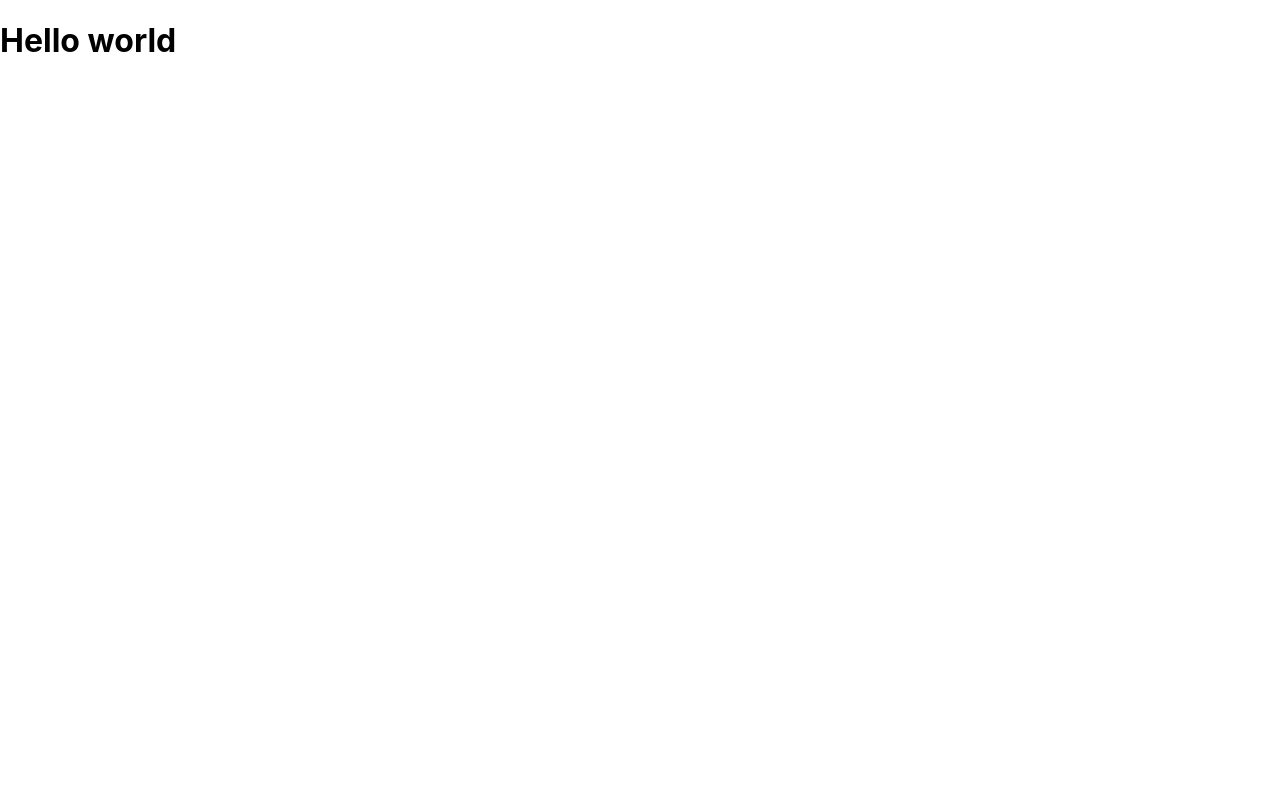
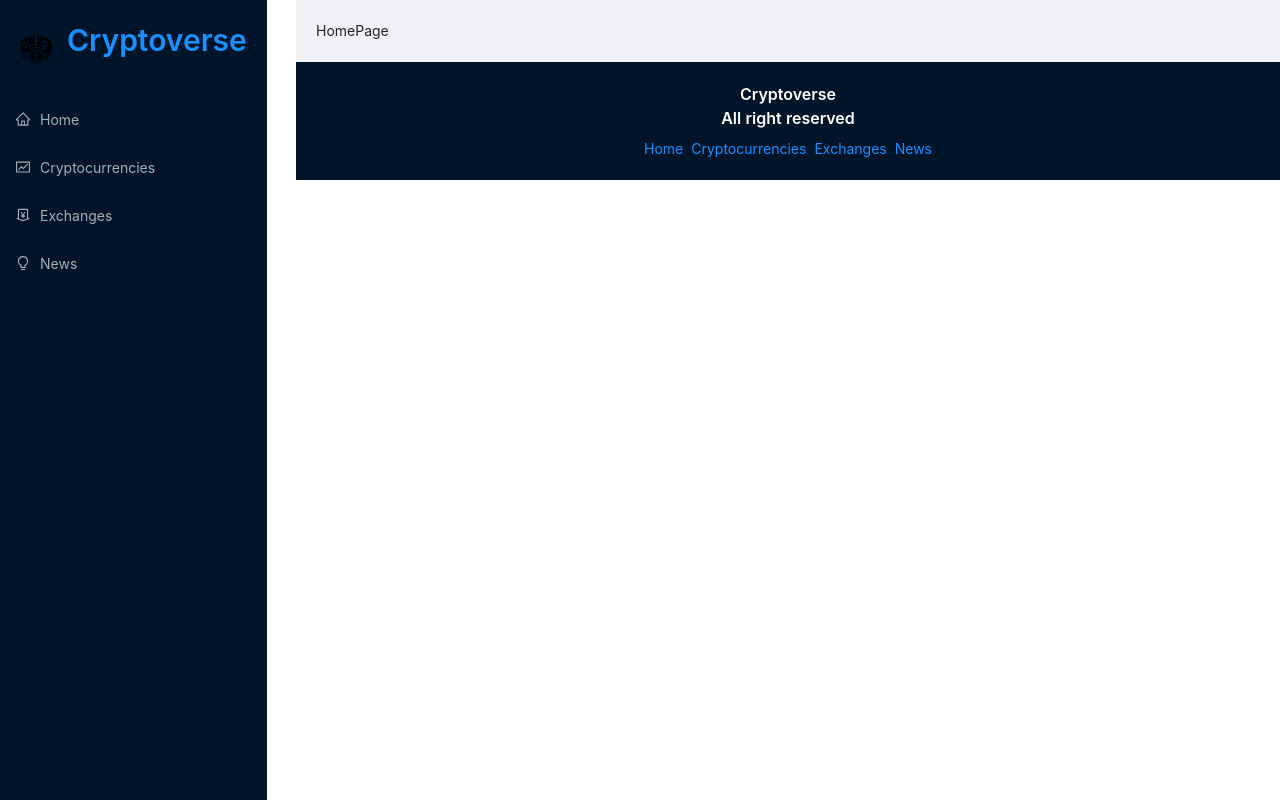
Before and after one commit to sumon-chandra/crypto-app, a React (Create React App) app: page / in a window 1280 px wide. Built offline with nearby package versions, Linux system fonts and the light colour scheme.

Commit message:
Generated all layouts

```diff
--- /dev/null
+++ b/src/App.css
@@ -0,0 +1,377 @@
+:root {
+  --text-primary: #000;
+  --bgPrimary: #fff;
+  --bgSecondary: #f9f9f9;
+  --pink: #0071bd;
+  --light-blue: #e6f7ff;
+  --border: #d9d9d9;
+}
+
+* {
+  margin: 0;
+  padding: 0;
+  box-sizing: border-box;
+}
+
+a:hover {
+  color: var(--pink) !important;
+}
+
+.app {
+  display: flex;
+  overflow: hidden;
+}
+
+.navbar {
+  flex: 0.2;
+  background-color: rgb(0, 21, 41);
+}
+
+.main {
+  flex: 0.8;
+  width: 100%;
+}
+.routes {
+  padding: 20px;
+}
+.nav-container {
+  position: fixed;
+  left: 0;
+  margin: 10px;
+  height: 100vh;
+  margin: 0px;
+  background-color: rgb(0, 21, 41);
+}
+
+.logo-container {
+  background-color: #001529;
+  display: flex;
+  padding: 20px;
+  align-items: center;
+  width: 100%;
+}
+.logo {
+  margin: 0 0 0 15px;
+}
+.logo a {
+  color: white;
+}
+.menu-control-container {
+  display: none !important;
+  position: absolute !important;
+  right: 10px !important;
+  top: 25px !important;
+  font-size: 1.2rem !important;
+  background-color: var(--bgSecondary) !important;
+  border: none !important;
+}
+
+.loader {
+  height: 81vh;
+  display: flex;
+  justify-content: center;
+  align-items: center;
+}
+
+@media screen and (max-width: 1300px) {
+  .main {
+    margin-left: 50px;
+  }
+}
+
+@media screen and (max-width: 1170px) {
+  .main {
+    margin-left: 50px;
+  }
+}
+
+@media screen and (max-width: 1000px) {
+  .main {
+    margin-left: 100px;
+  }
+}
+
+@media screen and (max-width: 800px) {
+  .app {
+    flex-direction: column;
+    overflow: hidden;
+  }
+
+  .navbar {
+    flex: 1;
+  }
+
+  .main {
+    flex: 1;
+    margin-top: 90px;
+    margin-left: 0px;
+    margin-right: 10px;
+  }
+
+  .nav-container {
+    height: 8vh;
+    position: fixed;
+    width: 100%;
+    z-index: 100;
+    background-color: var(--bgSecondary);
+  }
+
+  .menu-control-container {
+    display: block !important;
+  }
+
+  .ant-menu {
+    position: absolute;
+    right: 0px;
+  }
+  .home-title {
+    font-size: 1.4rem !important;
+  }
+  .show-more {
+    font-size: 1.3rem !important;
+  }
+}
+
+.coin-detail-container {
+  margin: 30px;
+}
+
+.coin-heading-container {
+  display: flex;
+  justify-content: center;
+  align-items: center;
+  flex-direction: column;
+  border-bottom: 1px solid var(--border);
+  padding-top: 20px;
+  padding-bottom: 20px;
+  gap: 10px;
+}
+
+.coin-heading-container .coin-name {
+  font-weight: 900;
+  color: var(--pink);
+}
+
+.coin-heading-container p {
+  font-size: 1rem;
+  opacity: 0.9;
+  margin-bottom: 20px;
+}
+
+.stats-container {
+  display: flex;
+  justify-content: space-between;
+  align-items: center;
+  gap: 40px;
+}
+
+.stats-container h2 {
+  font-weight: 700;
+  font-size: 1.4rem;
+  margin-top: 20px;
+  color: var(--pink);
+}
+
+.coin-details-heading {
+  font-weight: 700 !important;
+  margin-top: 20px !important;
+  color: var(--pink) !important;
+}
+
+.coin-stats {
+  display: flex;
+  justify-content: space-between;
+  border-bottom: 1px solid var(--border);
+  font-size: 1rem;
+  opacity: 0.9;
+  padding: 20px;
+}
+
+.coin-stats-name {
+  display: flex;
+  gap: 10px;
+  font-size: 1rem;
+}
+
+.stats {
+  font-weight: 800;
+}
+
+.coin-value-statistics-heading p {
+  font-size: 1rem;
+  opacity: 0.9;
+}
+
+.coin-desc-link {
+  display: flex;
+  gap: 40px;
+  margin-top: 40px;
+  padding-top: 20px;
+}
+
+.coin-desc-link h2 {
+  font-weight: 700;
+  color: var(--pink);
+}
+
+.coin-desc-link p {
+  font-size: 1rem;
+  opacity: 0.9;
+}
+
+.coin-desc-link a {
+  color: var(--pink);
+}
+
+.coin-desc-link h3 {
+  font-weight: 700;
+}
+
+.coin-desc {
+  flex: 0.5;
+}
+
+.coin-links {
+  padding: 0px 20px;
+  flex: 0.5;
+}
+
+.coin-link {
+  display: flex;
+  justify-content: space-between;
+  align-items: center;
+  border-bottom: 1px solid var(--border);
+  padding: 20px;
+}
+
+.link-name {
+  text-transform: capitalize;
+  font-size: 1rem;
+}
+
+.coin-link a {
+  color: var(--pink);
+  font-weight: 700;
+  font-size: 1rem;
+}
+
+.coin-link:hover,
+.coin-stats:hover {
+  background-color: var(--bgSecondary);
+}
+
+@media screen and (max-width: 1000px) {
+  .stats-container {
+    flex-direction: column;
+  }
+  .coin-desc-link {
+    flex-direction: column;
+  }
+  .stats-container h2 {
+    margin-top: 0px;
+  }
+}
+
+@media screen and (max-width: 500px) {
+  .coin-links {
+    padding: 0px;
+  }
+  .coin-detail-container {
+    margin: 0;
+  }
+}
+@media screen and (max-width: 500px) {
+  .heading {
+    margin-top: 20px;
+  }
+}
+
+.select-news {
+  width: 180px;
+}
+.news-card {
+  min-height: 300px !important;
+}
+.news-image-container {
+  display: flex !important;
+  justify-content: space-between !important;
+}
+.news-title {
+  width: 70%;
+}
+
+.news-image-container .img {
+  width: 100px;
+  height: 100px;
+}
+.news-card p {
+  color: black;
+  margin: 10px 0px !important;
+}
+.provider-container {
+  display: flex;
+  justify-content: space-between;
+}
+.provider-name {
+  margin-left: 10px;
+}
+
+.chart-header {
+  display: flex;
+  justify-content: space-between;
+  gap: 50px;
+  color: #0071bd;
+}
+.chart-title {
+  color: #0071bd !important;
+}
+.price-container {
+  display: flex !important;
+  gap: 20px !important;
+  align-items: center !important;
+  flex-wrap: wrap !important;
+}
+.price-change {
+  font-weight: 900 !important;
+}
+.current-price {
+  margin-top: 0px !important;
+  font-weight: 900 !important;
+}
+.home-heading-container {
+  display: flex;
+  justify-content: space-between;
+  align-items: center;
+  margin-top: 40px;
+}
+.show-more {
+  margin-top: 0px !important;
+}
+.exchange-image {
+  margin: 0px 10px !important;
+}
+.search-crypto {
+  margin: 20px auto 30px auto;
+  width: 250px;
+}
+.crypto-card-container {
+  min-height: 65vh !important;
+}
+.crypto-card {
+  min-width: 250px;
+}
+.crypto-card .crypto-image {
+  width: 35px;
+}
+.select-timeperiod {
+  width: 200px !important;
+  margin-top: 20px !important;
+}
+
+.footer {
+  background-color: #001529;
+  display: flex;
+  flex-direction: column;
+  padding: 20px;
+  align-items: center;
+}
--- a/src/App.js
+++ b/src/App.js
@@ -1,9 +1,52 @@
 import React from "react";
-
+import { Layout, Typography, Space } from "antd";
+import {
+  Navbar,
+  Exchanges,
+  CryptoDetails,
+  Cryptocurrencies,
+  News,
+  HomePage,
+} from "./components";
+import "./App.css";
+import { Link, Route, Routes } from "react-router-dom";
 function App() {
   return (
-    <div className="App">
-      <h1>Hello world</h1>
+    <div className="app">
+      <div className="navbar">
+        <Navbar />
+      </div>
+      <div className="main">
+        <Layout>
+          <div className="routes">
+            <Routes>
+              <Route path="/" element={<HomePage />} />
+
+              <Route path="/exchanges" element={<Exchanges />} />
+
+              <Route path="/cryptocurrencies" element={<Cryptocurrencies />} />
+
+              <Route path="/crypto:coinId" element={<CryptoDetails />} />
+              <Route path="/news" element={<News />} />
+            </Routes>
+          </div>
+        </Layout>
+        <div className="footer">
+          <Typography.Title
+            level={5}
+            style={{ color: "White", textAlign: "center" }}
+          >
+            Cryptoverse <br />
+            All right reserved
+          </Typography.Title>
+          <Space>
+            <Link to="/">Home</Link>
+            <Link to="/cryptocurrencies">Cryptocurrencies</Link>
+            <Link to="/exchanges">Exchanges</Link>
+            <Link to="/news">News</Link>
+          </Space>
+        </div>
+      </div>
     </div>
   );
 }
--- /dev/null
+++ b/src/components/CryptoDetails.jsx
@@ -0,0 +1,7 @@
+import React from "react";
+
+function CryptoDetails() {
+  return <div>CryptoDetails</div>;
+}
+
+export default CryptoDetails;
--- /dev/null
+++ b/src/components/Cryptocurrencies.jsx
@@ -0,0 +1,7 @@
+import React from "react";
+
+function Cryptocurrencies() {
+  return <div>Cryptocurrencies</div>;
+}
+
+export default Cryptocurrencies;
--- /dev/null
+++ b/src/components/Exchanges.jsx
@@ -0,0 +1,7 @@
+import React from "react";
+
+function Exchanges() {
+  return <div>Exchanges</div>;
+}
+
+export default Exchanges;
--- /dev/null
+++ b/src/components/HomePage.jsx
@@ -0,0 +1,7 @@
+import React from "react";
+
+function HomePage() {
+  return <div>HomePage</div>;
+}
+
+export default HomePage;
--- /dev/null
+++ b/src/components/Navbar.jsx
@@ -0,0 +1,39 @@
+import React from "react";
+import { Button, Menu, Typography, Avatar } from "antd";
+import { Link } from "react-router-dom";
+import icon from "../images/logo.png";
+import {
+  BulbOutlined,
+  FundOutlined,
+  HomeOutlined,
+  MoneyCollectOutlined,
+} from "@ant-design/icons";
+function Navbar() {
+  return (
+    <div className="nav-container">
+      <div className="logo-container">
+        <Avatar src={icon} />
+        <Typography.Title level={2} className="logo">
+          <Link to="/">Cryptoverse</Link>
+        </Typography.Title>
+        {/* <Button className="-menu-control-container"></Button> */}
+      </div>
+      <Menu theme="dark">
+        <Menu.Item icon={<HomeOutlined />}>
+          <Link to="/">Home</Link>
+        </Menu.Item>
+        <Menu.Item icon={<FundOutlined />}>
+          <Link to="/cryptocurrencies">Cryptocurrencies</Link>
+        </Menu.Item>
+        <Menu.Item icon={<MoneyCollectOutlined />}>
+          <Link to="/exchanges">Exchanges</Link>
+        </Menu.Item>
+        <Menu.Item icon={<BulbOutlined />}>
+          <Link to="/news">News</Link>
+        </Menu.Item>
+      </Menu>
+    </div>
+  );
+}
+
+export default Navbar;
--- /dev/null
+++ b/src/components/News.jsx
@@ -0,0 +1,7 @@
+import React from "react";
+
+function News() {
+  return <div>News</div>;
+}
+
+export default News;
--- /dev/null
+++ b/src/components/index.js
@@ -0,0 +1,6 @@
+export { default as Navbar } from "./Navbar";
+export { default as Cryptocurrencies } from "./Cryptocurrencies";
+export { default as CryptoDetails } from "./CryptoDetails";
+export { default as Exchanges } from "./Exchanges";
+export { default as News } from "./News";
+export { default as HomePage } from "./HomePage";
--- a/src/index.js
+++ b/src/index.js
@@ -4,14 +4,17 @@
 import { store } from "./app/store";
 import App from "./App";
 import "./index.css";
-
+import { BrowserRouter } from "react-router-dom";
+import "antd/dist/antd.css";
 const container = document.getElementById("root");
 const root = createRoot(container);
 
 root.render(
   <React.StrictMode>
     <Provider store={store}>
-      <App />
+      <BrowserRouter>
+        <App />
+      </BrowserRouter>
     </Provider>
   </React.StrictMode>
 );
```
Also changed, not shown: src/images/logo.png (added).
